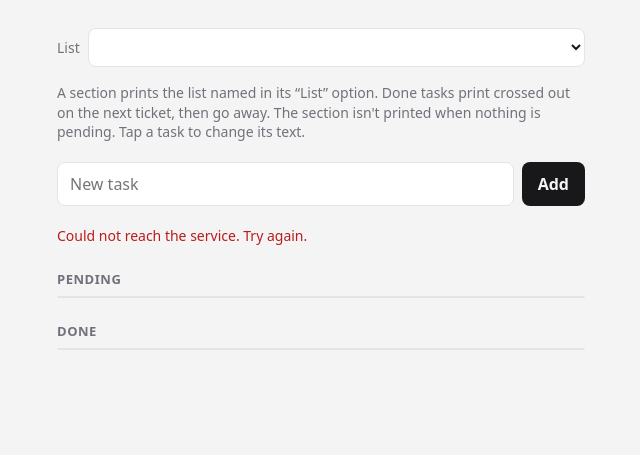
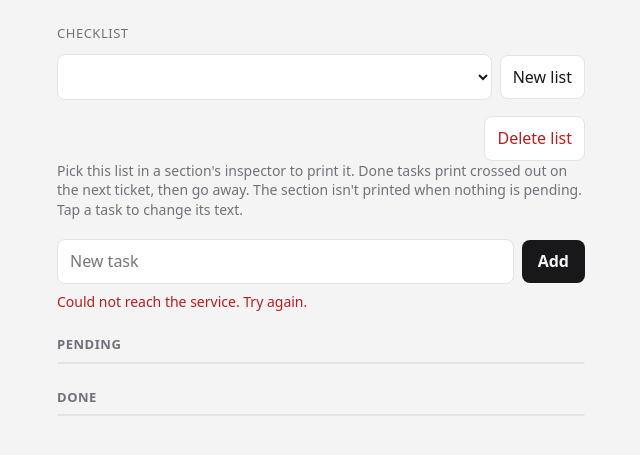
Before and after one commit to theticketpost/theticketpost-apps, a Python web app: template checklist/templates/checklist/tasks.html in a window 1280 px wide. Shown: the top 455 px of the page, without its empty margins (319-959 px from the left). Run offline with Jinja, Linux system fonts and the light colour scheme; the template is opened without the code that fills it: most values are stand-ins (such as "Sample title", 1, 10 or a date in 2020); lists and menus that the app fills with data are empty.

Commit message:
Checklist: pick the list from a drop-down, and manage lists on its page
The inspector's "List" is a drop-down of the lists there are, and a
"Create and manage lists" button (service 1.5.0) opens the list's page.
The page creates and deletes lists; empty lists now stay until deleted.
README: the inspector's "link" type and select options filled by the app.

Co-Authored-By: Claude Opus 5.5 <noreply@anthropic.com>

```diff
--- a/checklist/templates/checklist/tasks.html
+++ b/checklist/templates/checklist/tasks.html
@@ -21,17 +21,29 @@
         font: 16px/1.4 system-ui, -apple-system, "Segoe UI", sans-serif;
     }
     main { max-width: 560px; margin: 0 auto; padding: 24px 16px 48px; }
-    h1 { font-size: 22px; margin: 0 0 4px; }
+    .app { font-size: 13px; text-transform: uppercase; letter-spacing: .04em; color: var(--muted); margin: 0 0 12px; }
+    .row { display: flex; gap: 8px; align-items: center; }
+    .lists { margin-bottom: 8px; }
+    h1 { flex: 1; min-width: 0; font-size: 22px; margin: 0 0 4px; overflow-wrap: anywhere; }
     .sub { color: var(--muted); font-size: 14px; margin: 0 0 20px; }
-    form { display: flex; gap: 8px; margin-bottom: 20px; }
-    input[type=text] {
+    input[type=text], select {
         flex: 1; min-width: 0; padding: 10px 12px; font: inherit; color: var(--text);
         background: var(--card); border: 1px solid var(--line); border-radius: 8px;
     }
-    button.add {
-        padding: 10px 16px; font: inherit; font-weight: 600; border: 0; border-radius: 8px;
-        background: var(--accent); color: var(--bg); cursor: pointer;
+    button { font: inherit; cursor: pointer; }
+    .primary {
+        flex: none; padding: 10px 16px; font-weight: 600; border: 0; border-radius: 8px;
+        background: var(--accent); color: var(--bg);
     }
+    .ghost {
+        flex: none; padding: 10px 12px; border: 1px solid var(--line); border-radius: 8px;
+        background: var(--card); color: var(--text);
+    }
+    .ghost.danger { color: var(--danger); }
+    .ghost.danger.armed { background: var(--danger); border-color: var(--danger); color: #FFFFFF; }
+    form { margin: 0; }
+    .heading { margin-top: 16px; align-items: flex-start; }
+    #new-list { margin-bottom: 8px; }
     h2 { font-size: 13px; text-transform: uppercase; letter-spacing: .04em; color: var(--muted); margin: 24px 0 8px; }
     ul { list-style: none; margin: 0; padding: 0; background: var(--card); border: 1px solid var(--line); border-radius: 10px; }
     li { display: flex; align-items: center; gap: 12px; padding: 10px 12px; border-top: 1px solid var(--line); }
@@ -40,26 +52,37 @@
     .text { flex: 1; min-width: 0; overflow-wrap: anywhere; cursor: text; border-radius: 4px; padding: 2px 4px; margin: -2px -4px; }
     .text:hover, .text:focus-visible { background: var(--bg); outline: none; }
     li.done .text { text-decoration: line-through; color: var(--muted); }
-    li input.edit { flex: 1; min-width: 0; padding: 4px 8px; margin: -5px -9px; font: inherit; color: var(--text); background: var(--card); border: 1px solid var(--accent); border-radius: 6px; }
-    .del { flex: none; border: 0; background: none; color: var(--muted); cursor: pointer; font-size: 20px; line-height: 1; padding: 4px 6px; }
+    li input.edit { flex: 1; min-width: 0; padding: 4px 8px; margin: -5px -9px; border-color: var(--accent); border-radius: 6px; }
+    .del { flex: none; border: 0; background: none; color: var(--muted); font-size: 20px; line-height: 1; padding: 4px 6px; }
     .del:hover { color: var(--danger); }
     .empty { color: var(--muted); font-size: 14px; padding: 12px; }
-    .switch { display: flex; gap: 8px; align-items: center; margin: 0 0 16px; font-size: 14px; color: var(--muted); }
-    .switch select, .switch input { flex: 1; min-width: 0; padding: 8px 10px; font: inherit; color: var(--text); background: var(--card); border: 1px solid var(--line); border-radius: 8px; }
-    .error { color: var(--danger); font-size: 14px; min-height: 1.4em; }
+    .error { color: var(--danger); font-size: 14px; min-height: 1.4em; margin: 8px 0 0; }
+    [hidden] { display: none !important; }
 </style>
 </head>
 <body>
 <main>
-    <h1 id="title"></h1>
-    <label class="switch">List
+    <p class="app">Checklist</p>
+
+    <div class="row lists">
         <select id="lists" aria-label="List"></select>
-    </label>
-    <p class="sub">A section prints the list named in its “List” option. Done tasks print crossed out on the next ticket, then go away. The section isn't printed when nothing is pending. Tap a task to change its text.</p>
+        <button type="button" class="ghost" id="new-list-button">New list</button>
+    </div>
+    <form id="new-list" class="row" hidden>
+        <input type="text" id="new-list-name" maxlength="60" placeholder="Name of the new list" aria-label="Name of the new list" autocomplete="off">
+        <button type="submit" class="primary">Create</button>
+        <button type="button" class="ghost" id="new-list-cancel">Cancel</button>
+    </form>
 
-    <form id="add">
+    <div class="row heading">
+        <h1 id="title"></h1>
+        <button type="button" class="ghost danger" id="delete-list">Delete list</button>
+    </div>
+    <p class="sub">Pick this list in a section's inspector to print it. Done tasks print crossed out on the next ticket, then go away. The section isn't printed when nothing is pending. Tap a task to change its text.</p>
+
+    <form id="add" class="row">
         <input type="text" id="text" maxlength="200" placeholder="New task" aria-label="New task" autocomplete="off" required>
-        <button class="add" type="submit">Add</button>
+        <button class="primary" type="submit">Add</button>
     </form>
     <p class="error" id="error" role="alert"></p>
 
@@ -72,9 +95,9 @@
 
 <script>
 const API = {{ api|tojson }};
-const NEW_LIST = '\u0000new';
 let list = {{ list_name|tojson }};
-const error = document.getElementById('error');
+const $ = (id) => document.getElementById(id);
+const error = $('error');
 
 async function call(action, body) {
     error.textContent = '';
@@ -82,19 +105,76 @@ async function call(action, body) {
         const response = await fetch(API + '/' + action + (body === undefined ? '?list=' + encodeURIComponent(list) : ''), body === undefined ? {} : {
             method: 'POST',
             headers: { 'Content-Type': 'application/json' },
-            body: JSON.stringify({ ...body, list }),
+            body: JSON.stringify({ list, ...body }),
         });
         if (!response.ok) throw new Error(response.status);
         const data = await response.json();
         list = data.list;
+        history.replaceState(null, '', '?list=' + encodeURIComponent(list));
+        renderLists(data.lists);
         render(data.tasks);
-        renderLists(data.lists);
         return true;
     } catch (e) {
         error.textContent = 'Could not reach the service. Try again.';
         return false;
     }
 }
+
+// ---- lists ----
+
+function renderLists(names) {
+    // a list not created yet (from a link) shows too; adding a task creates it
+    if (!names.includes(list)) names = [...names, list].sort((a, b) => a.localeCompare(b));
+    $('lists').replaceChildren(...names.map(name => new Option(name, name, false, name === list)));
+    $('title').textContent = list;
+    document.title = list + ' · Checklist';
+    disarmDelete();
+}
+
+$('lists').addEventListener('change', (event) => {
+    list = event.target.value;
+    call('list');
+});
+
+function showNewList(show) {
+    $('new-list').hidden = !show;
+    $('new-list-button').hidden = show;
+    if (show) $('new-list-name').focus();
+    else $('new-list-name').value = '';
+}
+
+$('new-list-button').addEventListener('click', () => showNewList(true));
+$('new-list-cancel').addEventListener('click', () => showNewList(false));
+$('new-list').addEventListener('submit', async (event) => {
+    event.preventDefault();
+    const name = $('new-list-name').value.trim();
+    if (!name) return;
+    if (await call('create_list', { list: name })) {
+        showNewList(false);
+        $('text').focus();
+    }
+});
+
+// deleting asks for a second tap instead of a browser dialog
+let deleteTimer = null;
+function disarmDelete() {
+    clearTimeout(deleteTimer);
+    $('delete-list').classList.remove('armed');
+    $('delete-list').textContent = 'Delete list';
+}
+$('delete-list').addEventListener('click', () => {
+    const button = $('delete-list');
+    if (!button.classList.contains('armed')) {
+        button.classList.add('armed');
+        button.textContent = 'Tap again to delete';
+        deleteTimer = setTimeout(disarmDelete, 4000);
+        return;
+    }
+    disarmDelete();
+    call('delete_list', {});
+});
+
+// ---- tasks ----
 
 function item(task) {
     const li = document.createElement('li');
@@ -145,64 +225,27 @@ function editText(task, text) {
     }, { once: true });
 }
 
-function fill(list, tasks, emptyText) {
-    list.replaceChildren(...tasks.map(item));
+function fill(ul, tasks, emptyText) {
+    ul.replaceChildren(...tasks.map(item));
     if (!tasks.length && emptyText) {
         const li = document.createElement('li');
         li.className = 'empty';
         li.textContent = emptyText;
-        list.append(li);
+        ul.append(li);
     }
 }
 
 function render(tasks) {
     const done = tasks.filter(task => task.done);
-    fill(document.getElementById('pending'), tasks.filter(task => !task.done), 'Nothing pending.');
-    fill(document.getElementById('done'), done);
-    document.getElementById('done').hidden = !done.length;
-    document.getElementById('done-title').hidden = !done.length;
+    fill($('pending'), tasks.filter(task => !task.done), 'Nothing pending.');
+    fill($('done'), done);
+    $('done').hidden = !done.length;
+    $('done-title').hidden = !done.length;
 }
 
-function renderLists(names) {
-    document.getElementById('title').textContent = list;
-    document.title = list + ' · Checklist';
-    const select = document.getElementById('lists');
-    const options = names.map(name => new Option(name, name, false, name === list));
-    options.push(new Option('New list…', NEW_LIST));
-    select.replaceChildren(...options);
-}
-
-function openList(name) {
-    list = name;
-    history.replaceState(null, '', '?list=' + encodeURIComponent(name));
-    call('list');
-}
-
-document.getElementById('lists').addEventListener('change', (event) => {
-    let name = event.target.value;
-    if (name === NEW_LIST) {
-        // not prompt(): an inline field is friendlier on phones
-        name = '';
-        const input = document.createElement('input');
-        input.type = 'text';
-        input.placeholder = 'List name, then Enter';
-        input.setAttribute('aria-label', 'New list name');
-        event.target.replaceWith(input);
-        input.focus();
-        const done = () => {
-            input.replaceWith(event.target);
-            if (input.value.trim()) openList(input.value.trim()); else event.target.value = list;
-        };
-        input.addEventListener('keydown', (e) => { if (e.key === 'Enter') { e.preventDefault(); input.blur(); } });
-        input.addEventListener('blur', done, { once: true });
-        return;
-    }
-    openList(name);
-});
-
-document.getElementById('add').addEventListener('submit', async (event) => {
+$('add').addEventListener('submit', async (event) => {
     event.preventDefault();
-    const input = document.getElementById('text');
+    const input = $('text');
     const text = input.value.trim();
     if (!text) return;
     if (await call('add', { text })) input.value = '';
```
Also changed, not shown: checklist/app.py (+52 -10 lines), checklist/desc.json (+18 -5 lines), README.md.
